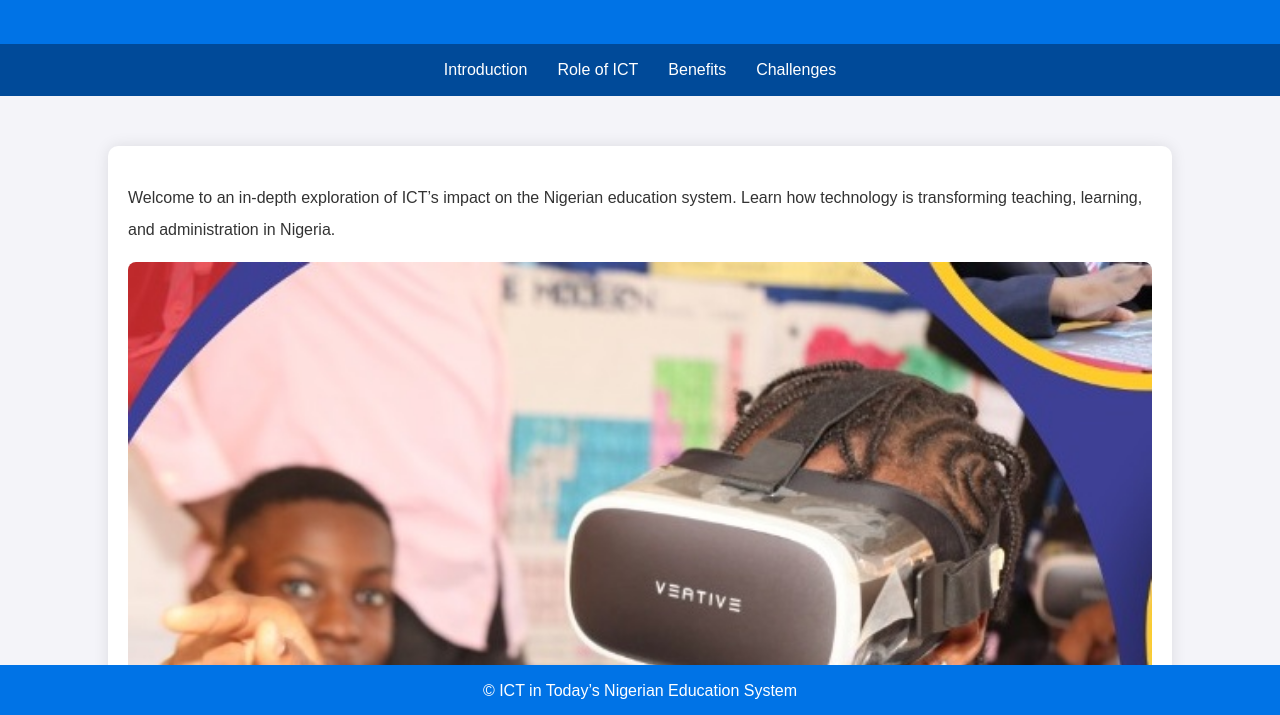
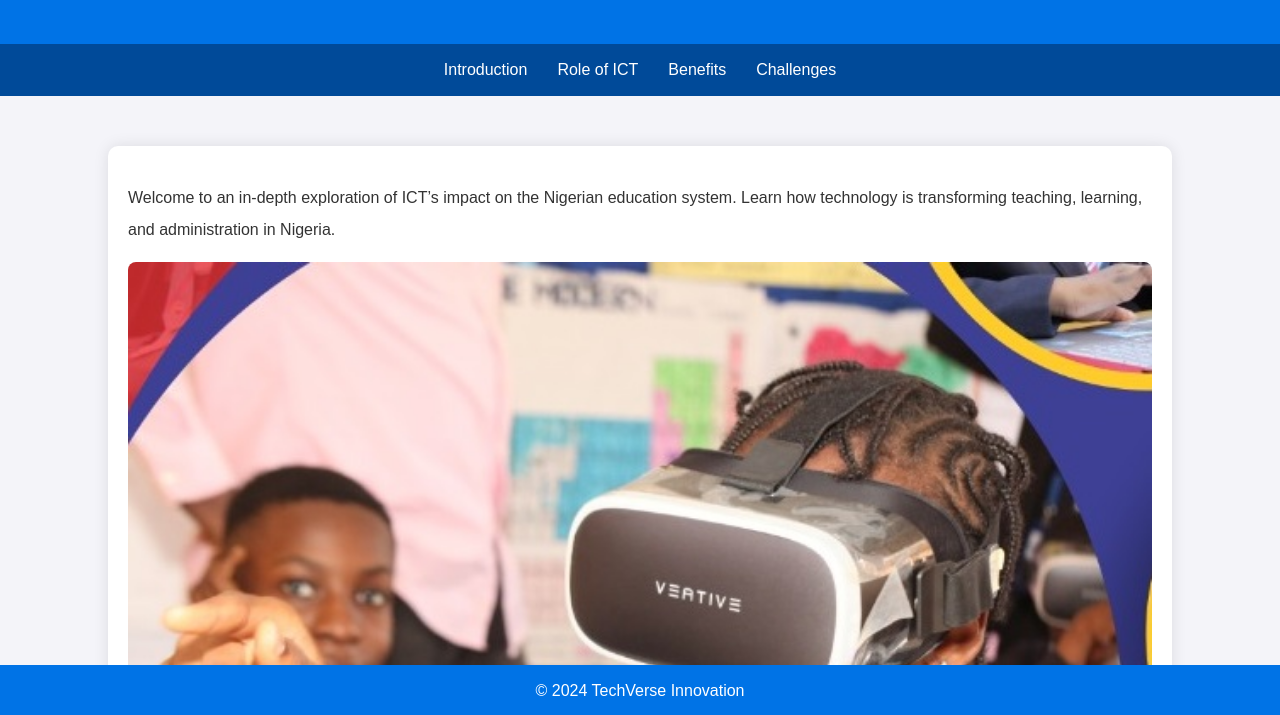
Before and after one commit to samuel-busayo/ict_in_nigeria_education, a plain HTML site: page index.html in a window 1280 px wide. Shown: the part 83-798 px from the top of the page. Drawn offline with Linux system fonts and the light colour scheme.

Commit message:
Update index.html

```diff
--- a/index.html
+++ b/index.html
@@ -23,7 +23,7 @@
         <img src="./assest/images/vr.jpg" alt="ICT in Education" style="width:100%; border-radius: 8px;">
     </div>
     <footer>
-        &copy; ICT in Today’s Nigerian Education System
+        &copy; 2024 TechVerse Innovation
     </footer>
 </body>
 </html>
```
